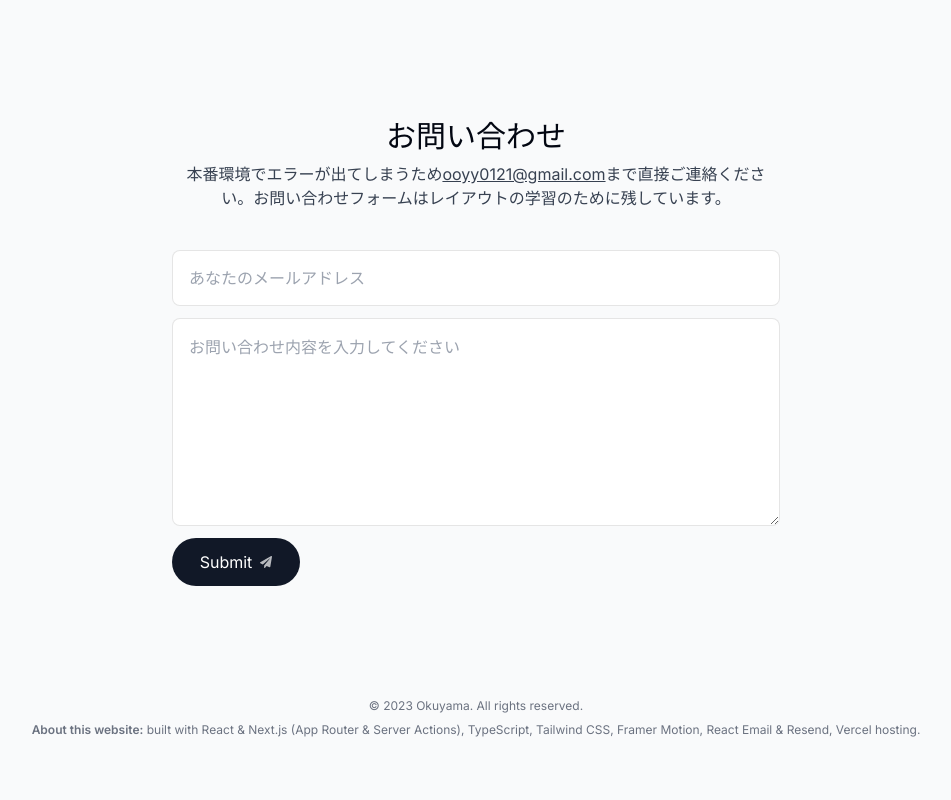
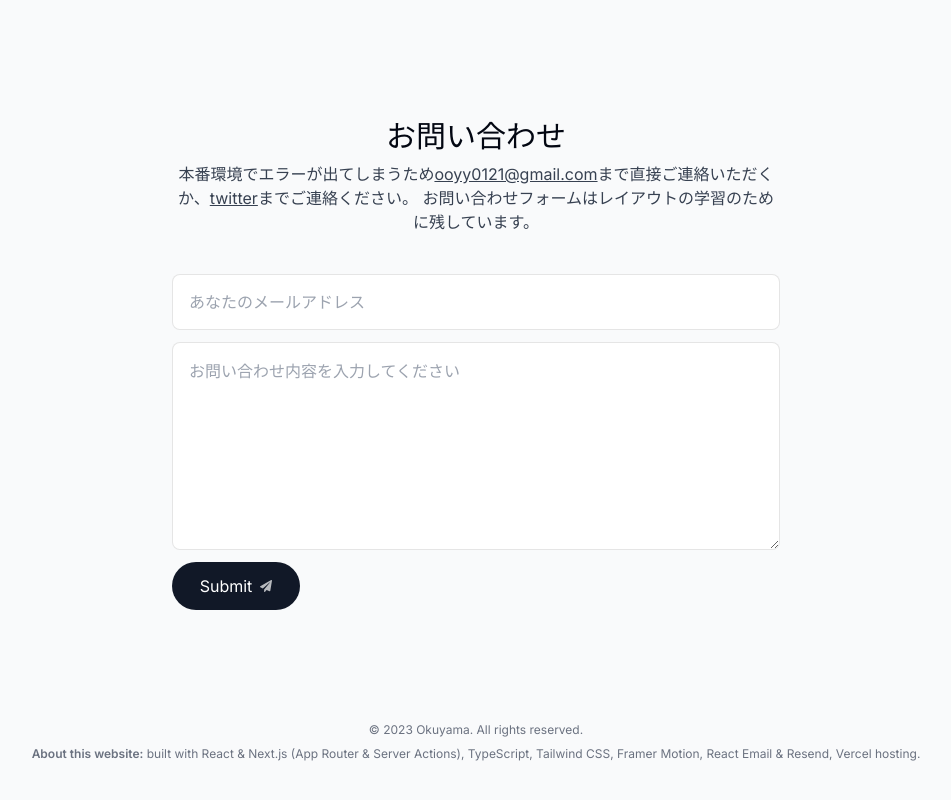
Before and after one commit to okuyama-code/portfolio-website, a Next.js app: page / in a window 1280 px wide. Shown: the part 4457-5257 px from the top of the page, without its empty margins (164-1115 px from the left). Before the commit the page ends 5235 px from the top, so only its background shows below. Built offline with nearby package versions, Linux system fonts and the light colour scheme; no server answers.

Commit message:
文章修正

```diff
--- a/components/contact.tsx
+++ b/components/contact.tsx
@@ -36,7 +36,12 @@ export default function Contact() {
         <a className="underline" href="mailto:ooyy0121@gmail.com">
          ooyy0121@gmail.com
         </a>
-        まで直接ご連絡ください。お問い合わせフォームはレイアウトの学習のために残しています。
+        まで直接ご連絡いただくか、
+        <a className="underline" href="https://twitter.com/output0121" target="_blank">
+        twitter
+        </a>
+        までご連絡ください。
+        お問い合わせフォームはレイアウトの学習のために残しています。
       </p>
 
       <form
```
